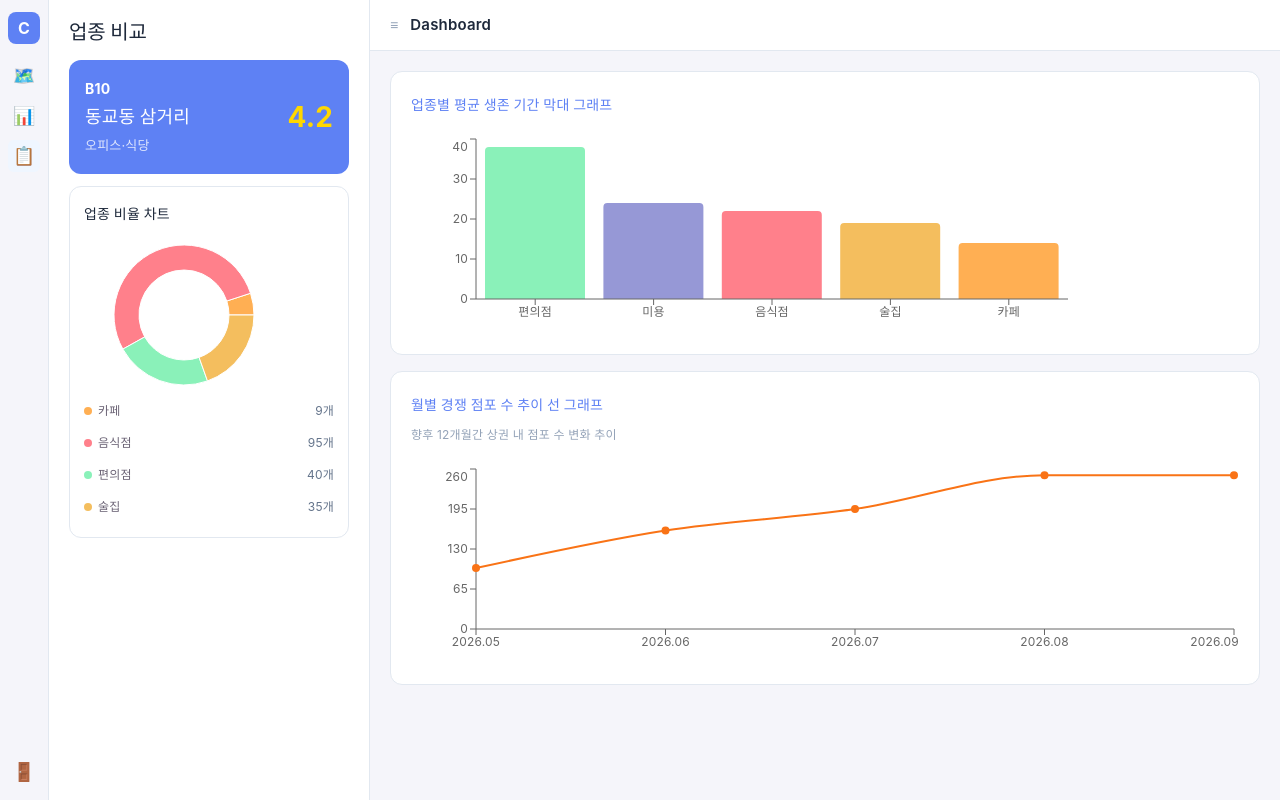
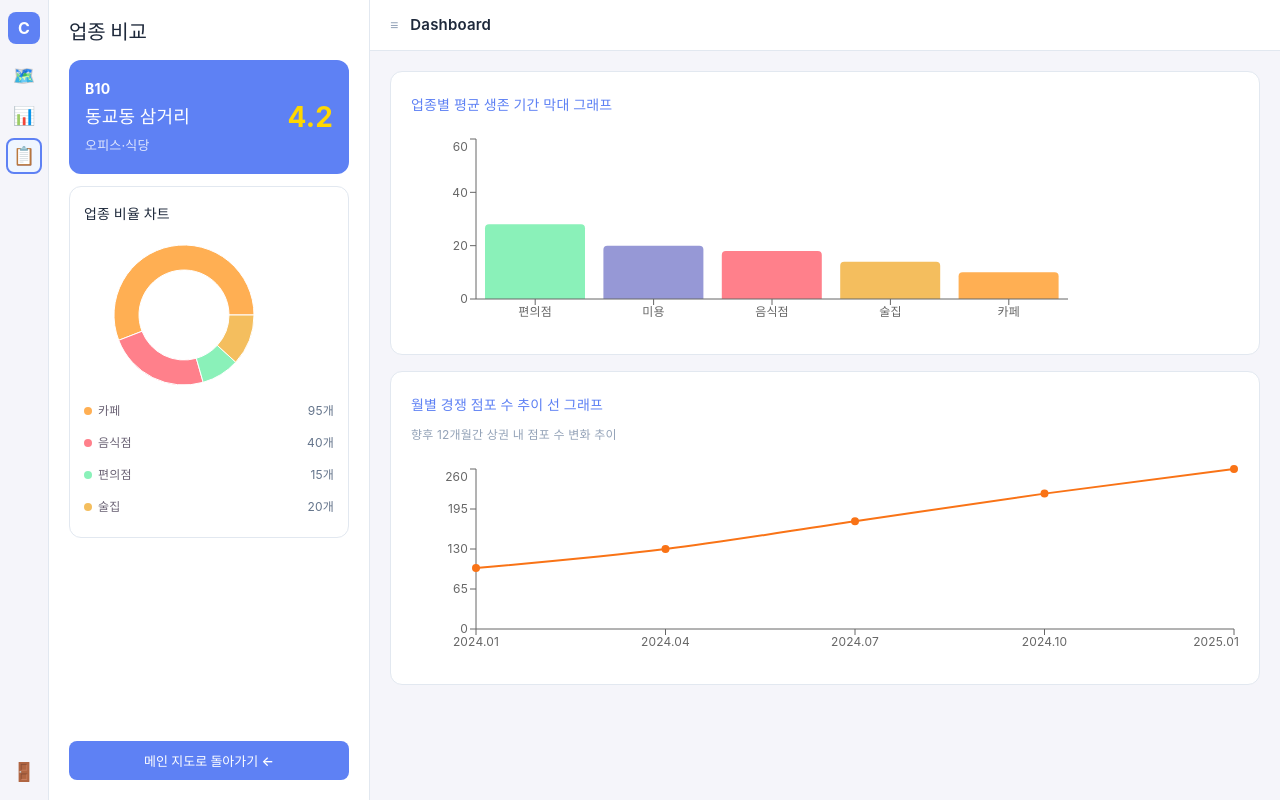
Before and after one commit to kw-capstone-2026/main, a React (Vite) app: page /industry/1 in a window 1280 px wide. Built offline with nearby package versions, Linux system fonts and the light colour scheme; a web font is replaced by a local one.

Commit message:
feat: Prediction, Industry UI 개선

```diff
--- a/src/components/Sidebar.jsx
+++ b/src/components/Sidebar.jsx
@@ -9,6 +9,11 @@ const MENU = [
 function Sidebar() {
   const navigate = useNavigate()
   const location = useLocation()
+
+  const isActive = (path) => {
+    const base = '/' + path.split('/')[1]
+    return location.pathname.startsWith(base)
+  }
 
   return (
     <div style={{
@@ -37,14 +42,14 @@ function Sidebar() {
             display: 'flex', alignItems: 'center',
             justifyContent: 'center', fontSize: '18px',
             cursor: 'pointer', borderRadius: '6px',
-            background: location.pathname.startsWith(item.path.split('/')[1] === 'prediction' ? '/prediction' : item.path.split('/')[1] === 'industry' ? '/industry' : item.path) ? '#EFF6FF' : 'transparent'
+            background: isActive(item.path) ? '#EFF6FF' : 'transparent',
+            outline: isActive(item.path) ? '2px solid #5E81F4' : 'none',
           }}
         >
           {item.icon}
         </div>
       ))}
 
-      {/* 로그아웃 버튼 - 맨 아래 */}
       <div style={{ marginTop: 'auto' }}>
         <div
           onClick={() => navigate('/')}
--- a/src/pages/Industry.jsx
+++ b/src/pages/Industry.jsx
@@ -1,40 +1,64 @@
 import { useNavigate, useParams } from 'react-router-dom'
-import { PieChart, Pie, Cell, Legend, BarChart, Bar, XAxis, YAxis, Tooltip, ResponsiveContainer, LineChart, Line } from 'recharts'
+import { PieChart, Pie, Cell, BarChart, Bar, XAxis, YAxis, Tooltip, ResponsiveContainer, LineChart, Line } from 'recharts'
 import Sidebar from '../components/Sidebar'
 import { MOCK_BLOCKS } from '../data/blocks'
 
-// ✅ 나중에 API 연결할 때 이 부분 교체
-// GET /api/v1/blocks/{blockId}/industrystats
-const MOCK_INDUSTRY_STATS = [
-  { name: '카페', count: 9, color: '#FFAF53' },
-  { name: '음식점', count: 95, color: '#FF808B' },
-  { name: '편의점', count: 40, color: '#8AF1B9' },
-  { name: '술집', count: 35, color: '#F4BE5E' },
-]
+const getMockIndustry = (blockId) => {
+  const block = MOCK_BLOCKS.find(b => b.id === blockId) || MOCK_BLOCKS[9]
 
-// ✅ 나중에 API 연결할 때 이 부분 교체
-// GET /api/v1/blocks/{blockId}/industrysurvival
-const MOCK_SURVIVAL = [
-  { name: '편의점', days: 38, color: '#8AF1B9' },
-  { name: '미용', days: 24, color: '#9698D6' },
-  { name: '음식점', days: 22, color: '#FF808B' },
-  { name: '술집', days: 19, color: '#F4BE5E' },
-  { name: '카페', days: 14, color: '#FFAF53' },
-]
-
-// ✅ 나중에 API 연결할 때 이 부분 교체
-// GET /api/v1/blocks/{blockId}/competition-trend
-const MOCK_TREND = [
-  { month: '2026.05', count: 99 },
-  { month: '2026.06', count: 160 },
-  { month: '2026.07', count: 195 },
-  { month: '2026.08', count: 250 },
-  { month: '2026.09', count: 250 },
-]
+  if (block.csi >= 8.0) {
+    return {
+      industryStats: [
+        { name: '카페', count: 35, color: '#FFAF53' },
+        { name: '음식점', count: 80, color: '#FF808B' },
+        { name: '편의점', count: 45, color: '#8AF1B9' },
+        { name: '술집', count: 25, color: '#F4BE5E' },
+      ],
+      survival: [
+        { name: '편의점', days: 52, color: '#8AF1B9' },
+        { name: '미용', days: 44, color: '#9698D6' },
+        { name: '음식점', days: 38, color: '#FF808B' },
+        { name: '술집', days: 32, color: '#F4BE5E' },
+        { name: '카페', days: 28, color: '#FFAF53' },
+      ],
+      trend: [
+        { month: '2024.01', count: 180 },
+        { month: '2024.04', count: 190 },
+        { month: '2024.07', count: 195 },
+        { month: '2024.10', count: 200 },
+        { month: '2025.01', count: 205 },
+      ],
+    }
+  } else {
+    return {
+      industryStats: [
+        { name: '카페', count: 95, color: '#FFAF53' },
+        { name: '음식점', count: 40, color: '#FF808B' },
+        { name: '편의점', count: 15, color: '#8AF1B9' },
+        { name: '술집', count: 20, color: '#F4BE5E' },
+      ],
+      survival: [
+        { name: '편의점', days: 28, color: '#8AF1B9' },
+        { name: '미용', days: 20, color: '#9698D6' },
+        { name: '음식점', days: 18, color: '#FF808B' },
+        { name: '술집', days: 14, color: '#F4BE5E' },
+        { name: '카페', days: 10, color: '#FFAF53' },
+      ],
+      trend: [
+        { month: '2024.01', count: 99 },
+        { month: '2024.04', count: 130 },
+        { month: '2024.07', count: 175 },
+        { month: '2024.10', count: 220 },
+        { month: '2025.01', count: 260 },
+      ],
+    }
+  }
+}
 
 function Industry() {
   const { blockId } = useParams()
   const block = MOCK_BLOCKS.find(b => b.id === blockId) || MOCK_BLOCKS[9]
+  const data = getMockIndustry(blockId)
   const navigate = useNavigate()
 
   return (
@@ -71,13 +95,13 @@ function Industry() {
         <div style={{ border: '1px solid #E2E8F0', borderRadius: '12px', padding: '14px' }}>
           <div style={{ fontSize: '14px', fontWeight: '600', color: '#1E293B', marginBottom: '8px', textAlign: 'left' }}>업종 비율 차트</div>
           <PieChart width={200} height={160}>
-            <Pie data={MOCK_INDUSTRY_STATS} dataKey="count" cx="50%" cy="50%" innerRadius={45} outerRadius={70}>
-              {MOCK_INDUSTRY_STATS.map((item, i) => (
+            <Pie data={data.industryStats} dataKey="count" cx="50%" cy="50%" innerRadius={45} outerRadius={70}>
+              {data.industryStats.map((item, i) => (
                 <Cell key={i} fill={item.color} />
               ))}
             </Pie>
           </PieChart>
-          {MOCK_INDUSTRY_STATS.map((item, i) => (
+          {data.industryStats.map((item, i) => (
             <div key={i} style={{ display: 'flex', justifyContent: 'space-between', fontSize: '12px', padding: '3px 0' }}>
               <span style={{ display: 'flex', alignItems: 'center', gap: '6px' }}>
                 <span style={{ width: '8px', height: '8px', background: item.color, borderRadius: '50%', display: 'inline-block' }}></span>
@@ -87,10 +111,23 @@ function Industry() {
             </div>
           ))}
         </div>
+        {/* 메인 지도로 돌아가기 버튼 */}
+<div style={{ marginTop: 'auto', paddingTop: '16px' }}>
+<button
+          onClick={() => navigate('/map')}
+          style={{
+            width: '100%', background: '#5E81F4', color: 'white',
+            border: 'none', padding: '10px', borderRadius: '8px',
+            fontSize: '13px', fontWeight: '600', cursor: 'pointer'
+          }}
+        >
+          메인 지도로 돌아가기 ←
+        </button>
+</div>
       </div>
 
       {/* 오른쪽 */}
-      <div style={{ flex: 1, display: 'flex', flexDirection: 'column',background: '#F5F5FA' }}>
+      <div style={{ flex: 1, display: 'flex', flexDirection: 'column', background: '#F5F5FA' }}>
         <div style={{
           padding: '12px 20px', background: 'white',
           borderBottom: '1px solid #E2E8F0',
@@ -108,12 +145,13 @@ function Industry() {
               업종별 평균 생존 기간 막대 그래프
             </div>
             <ResponsiveContainer width="80%" height={200}>
-              <BarChart data={MOCK_SURVIVAL} barSize={100}>
+              <BarChart data={data.survival} barSize={100}>
                 <XAxis dataKey="name" fontSize={12} />
-                <YAxis fontSize={12} />
-                <Tooltip />
+                {/* ✅ 고정 domain으로 B01/B09 비교 가능하게 */}
+                <YAxis fontSize={12} domain={[0, 60]} tickCount={7} />
+                <Tooltip formatter={(value) => [`${value}개월`, '평균 생존 기간']} />
                 <Bar dataKey="days" radius={[4, 4, 0, 0]}>
-                  {MOCK_SURVIVAL.map((item, i) => (
+                  {data.survival.map((item, i) => (
                     <Cell key={i} fill={item.color} />
                   ))}
                 </Bar>
@@ -130,14 +168,22 @@ function Industry() {
               향후 12개월간 상권 내 점포 수 변화 추이
             </div>
             <ResponsiveContainer width="100%" height={200}>
-              <LineChart data={MOCK_TREND}>
+              <LineChart data={data.trend}>
                 <XAxis dataKey="month" fontSize={12} />
+                {/* ✅ domain 제거 → 데이터 범위에 맞게 자동 조정 */}
                 <YAxis fontSize={12} />
-                <Tooltip />
-                <Line type="monotone" dataKey="count" stroke="#F97316" strokeWidth={2} dot={{ fill: '#F97316' }} />
+                <Tooltip formatter={(value) => [`${value}개`, '점포 수']} />
+                <Line
+                  type="monotone"
+                  dataKey="count"
+                  stroke={block.csi >= 8.0 ? '#3B82F6' : '#F97316'}
+                  strokeWidth={2}
+                  dot={{ fill: block.csi >= 8.0 ? '#3B82F6' : '#F97316' }}
+                />
               </LineChart>
             </ResponsiveContainer>
           </div>
+
         </div>
       </div>
     </div>
--- a/src/pages/MainMap.jsx
+++ b/src/pages/MainMap.jsx
@@ -3,6 +3,7 @@ import { useNavigate } from 'react-router-dom'
 import { MapContainer, TileLayer, Rectangle, Tooltip, useMap } from 'react-leaflet'
 import 'leaflet/dist/leaflet.css'
 import { MOCK_BLOCKS, BLOCKS_BY_DISTRICT } from '../data/blocks'
+import Sidebar from '../components/Sidebar'
 
 const getColor = (csi) => {
   if (csi >= 8) return '#3B82F6'
@@ -54,6 +55,7 @@ function MainMap() {
 
   return (
     <div style={{ display: 'flex', height: '100vh', background: '#F5F5FA' }}>
+      <Sidebar />
 
       {/* 왼쪽 사이드바 */}
       <div style={{
@@ -62,8 +64,8 @@ function MainMap() {
         display: 'flex', flexDirection: 'column',
         padding: '20px', overflow: 'hidden'
       }}>
-        <h2 style={{ fontSize: '16px', fontWeight: '700', marginBottom: '16px', color: '#1E293B', textAlign: 'left' }}>
-          메뉴 이름
+        <h2 style={{ fontSize: '20px', fontWeight: '700', marginBottom: '16px', color: '#1E293B', textAlign: 'left' }}>
+          메인 지도
         </h2>
 
         {/* 블록 목록 */}
--- a/src/pages/Prediction.jsx
+++ b/src/pages/Prediction.jsx
@@ -149,11 +149,11 @@ function Prediction() {
             <div style={{ background: data.riskColor, width: `${data.riskScore}%`, height: '100%', borderRadius: '4px' }}></div>
           </div>
           <div style={{ fontSize: '14px', fontWeight: '600', color: '#1E293B', marginBottom: '4px', textAlign: 'left' }}>6개월 후 생존 확률</div>
-          <div style={{ fontSize: '26px', fontWeight: '700', color: '#5E81F4', marginBottom: '4px', textAlign: 'left' }}>
+          <div style={{ fontSize: '26px', fontWeight: '700', color: data.survival6m >= 50 ? '#3B82F6' : '#EF4444', marginBottom: '4px', textAlign: 'left' }}>
             {data.survival6m}%
           </div>
           <div style={{ background: '#F1F5F9', borderRadius: '4px', height: '6px' }}>
-            <div style={{ background: '#5E81F4', width: `${data.survival6m}%`, height: '100%', borderRadius: '4px' }}></div>
+            <div style={{ background: data.survival6m >= 50 ? '#3B82F6' : '#EF4444', width: `${data.survival6m}%`, height: '100%', borderRadius: '4px' }}></div>
           </div>
         </div>
 
@@ -180,14 +180,15 @@ function Prediction() {
           <span style={{ fontSize: '15px', fontWeight: '600', color: '#1E293B' }}>Dashboard</span>
         </div>
 
-        <div style={{ flex: 1, padding: '20px', display: 'flex', flexDirection: 'column', gap: '16px', overflowY: 'auto' }}>
+        {/* ✅ overflowY: hidden 으로 변경 */}
+        <div style={{ flex: 1, padding: '20px', display: 'flex', flexDirection: 'column', gap: '16px', overflowY: 'hidden' }}>
 
-          {/* 생존 확률 곡선 */}
+          {/* 생존 확률 곡선 - height 160으로 축소 */}
           <div style={{ background: 'white', borderRadius: '12px', padding: '20px', border: '1px solid #E2E8F0' }}>
             <div style={{ fontSize: '14px', fontWeight: '600', color: '#5E81F4', marginBottom: '16px', textAlign: 'left' }}>
               생존 확률 곡선 그래프
             </div>
-            <ResponsiveContainer width="100%" height={200}>
+            <ResponsiveContainer width="100%" height={160}>
               <AreaChart data={data.survivalCurve}>
                 <XAxis dataKey="month" fontSize={12} />
                 <YAxis fontSize={12} domain={[0, 100]} />
@@ -197,30 +198,53 @@ function Prediction() {
             </ResponsiveContainer>
           </div>
 
-          {/* SHAP 기여도 */}
+          {/* SHAP 기여도 - height 220, barSize 20으로 축소 */}
           <div style={{ background: 'white', borderRadius: '12px', padding: '20px', border: '1px solid #E2E8F0' }}>
             <div style={{ fontSize: '14px', fontWeight: '600', color: '#5E81F4', marginBottom: '16px', textAlign: 'left' }}>
               SHAP 기여도 막대 차트
             </div>
-            <ResponsiveContainer width="100%" height={220}>
-              <BarChart data={data.shapData} layout="vertical" margin={{ left: 80, right: 120, top: 5, bottom: 5 }}>
+            <ResponsiveContainer width="100%" height={260}>
+  <BarChart data={data.shapData} layout="vertical" margin={{ left: 50, right: 80, top: 5, bottom: 5 }}>
     <XAxis type="number" domain={[0, 60]} fontSize={12} hide />
-                <YAxis type="category" dataKey="name" fontSize={12} width={100} tick={{ textAnchor: 'start', dx: -100 }} />
-                <Tooltip formatter={(value, name, props) => [`기여도: ${value}% (${props.payload.label})`, '요인']} />
-                <Bar dataKey="value" radius={[0, 4, 4, 0]}>
+    <YAxis
+      type="category"
+      dataKey="name"
+      fontSize={12}
+      width={200}
+      tick={{ fill: '#475569', fontWeight: '600', textAnchor: 'start', dx: -200 }}
+      tickFormatter={(value) => value}
+    />
+    <Tooltip
+      formatter={(value, name, props) => [`기여도: ${value}% | ${props.payload.label}`, '요인']}
+      contentStyle={{ fontSize: '12px', borderRadius: '8px', border: '1px solid #E2E8F0' }}
+    />
+    <Bar dataKey="value" radius={[0, 6, 6, 0]} barSize={40}>
       {data.shapData.map((item, i) => (
         <Cell key={i} fill={item.color} />
       ))}
       <LabelList
         dataKey="value"
         position="right"
-                    formatter={(v, entry) => `${v}%`}
-                    style={{ fontSize: '11px', fontWeight: '600' }}
+        formatter={(v) => `${v}%`}
+        style={{ fontSize: '13px', fontWeight: '700', fill: '#1E293B' }}
       />
     </Bar>
   </BarChart>
 </ResponsiveContainer>
+
+            {/* 범례 */}
+            <div style={{ display: 'flex', gap: '16px', marginTop: '12px', paddingLeft: '10px' }}>
+              <span style={{ display: 'flex', alignItems: 'center', gap: '6px', fontSize: '12px', color: '#64748B' }}>
+                <span style={{ width: '12px', height: '12px', background: '#EF4444', borderRadius: '3px', display: 'inline-block' }}></span>
+                위험 요인
+              </span>
+              <span style={{ display: 'flex', alignItems: 'center', gap: '6px', fontSize: '12px', color: '#64748B' }}>
+                <span style={{ width: '12px', height: '12px', background: '#3B82F6', borderRadius: '3px', display: 'inline-block' }}></span>
+                완화 요인
+              </span>
             </div>
+          </div>
+
         </div>
       </div>
     </div>
```
Lines whose indentation alone changed are shown as unchanged.
